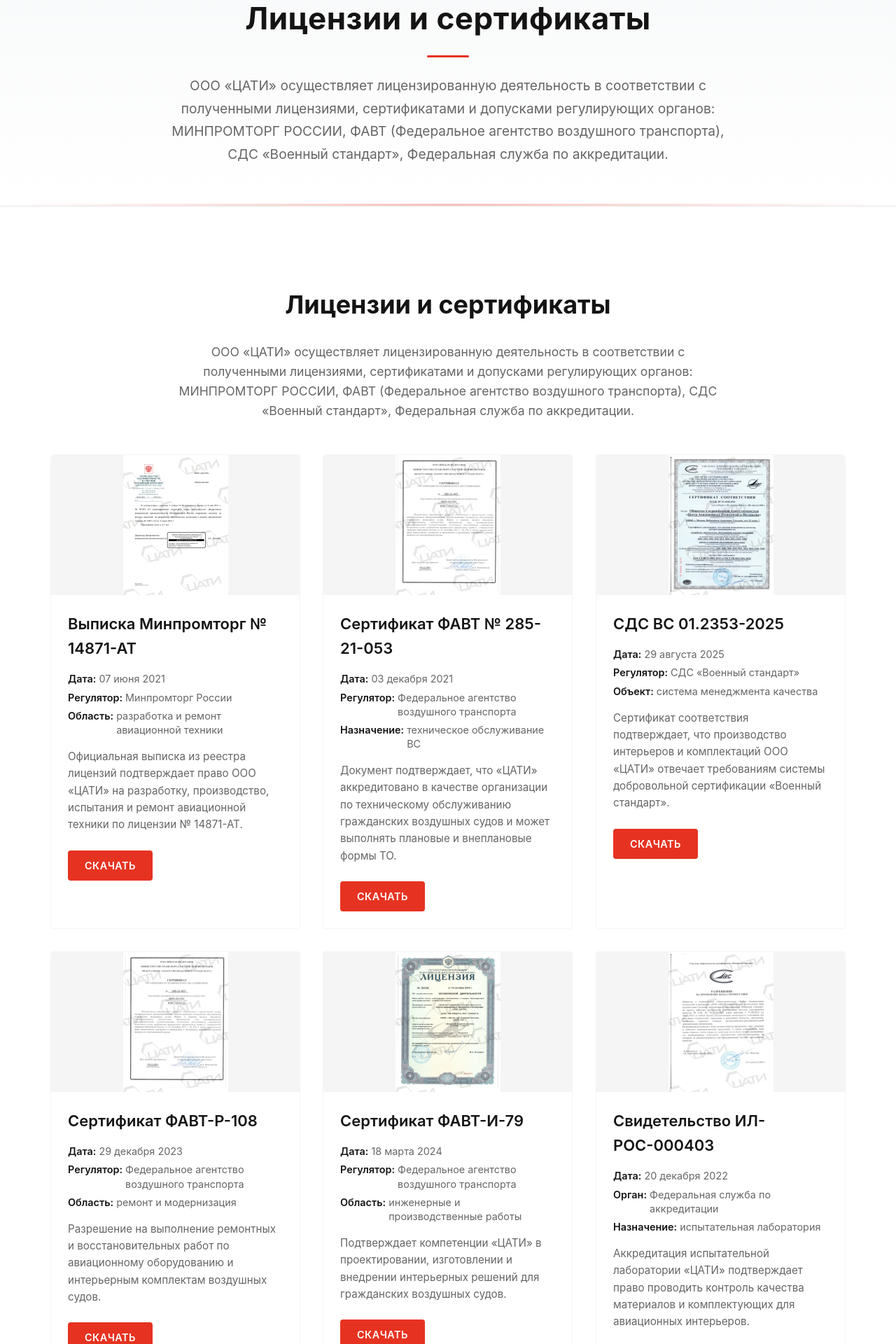
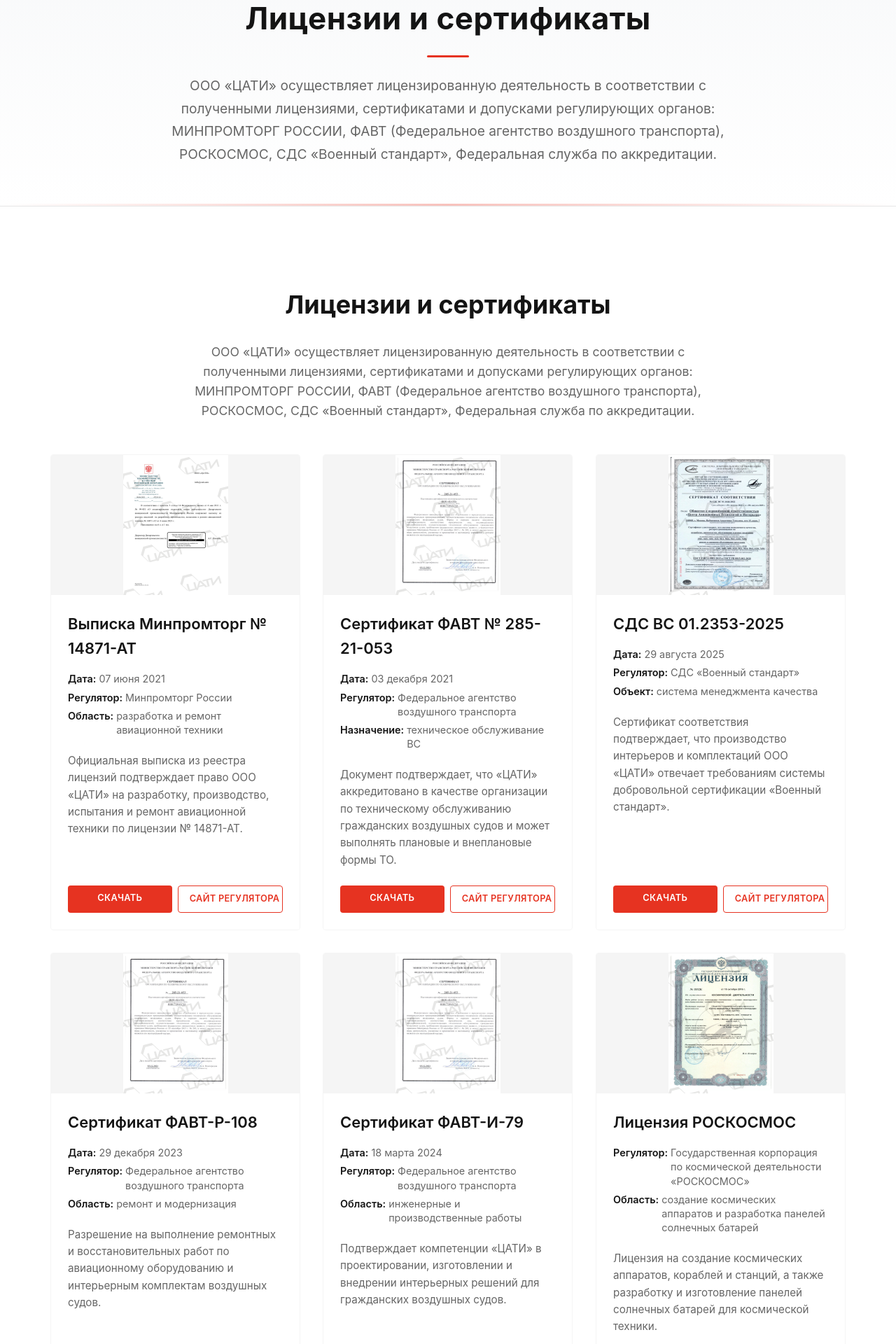
Before and after one commit to socialprojectopen/socialprojectopen.github.io, a PHP site: page /certificates.html in a window 1280 px wide. Shown: the part 146-2066 px from the top of the page at 70% size. Run offline with PHP 8.4, Linux system fonts and the light colour scheme.

Commit message:
Add files via upload

```diff
--- a/cati/certificates.html
+++ b/cati/certificates.html
@@ -6,14 +6,14 @@
     <meta name="format-detection" content="telephone=no">
     <meta name="robots" content="index, follow, max-snippet:-1, max-image-preview:large, max-video-preview:-1">
     <meta name="author" content="ООО «ЦАТИ»">
-    <meta name="description" content="Лицензии и сертификаты ООО «ЦАТИ». Лицензированная деятельность в соответствии с полученными лицензиями и сертификатами регулирующих органов: МИНПРОМТОРГ РОССИИ, ФАВТ, СДС «Военный стандарт», Федеральная служба по аккредитации.">
-    <meta name="keywords" content="ЦАТИ, лицензии, сертификаты, ФАВТ, МИНПРОМТОРГ, СДС Военный стандарт, аккредитация, сертификация, авиационная техника">
+    <meta name="description" content="Лицензии и сертификаты ООО «ЦАТИ». Лицензированная деятельность в соответствии с полученными лицензиями и сертификатами регулирующих органов: МИНПРОМТОРГ РОССИИ, ФАВТ, РОСКОСМОС, СДС «Военный стандарт», Федеральная служба по аккредитации.">
+    <meta name="keywords" content="ЦАТИ, лицензии, сертификаты, ФАВТ, РОСКОСМОС, МИНПРОМТОРГ, СДС Военный стандарт, аккредитация, сертификация, авиационная техника, космические аппараты">
 
     <!-- Open Graph / Facebook -->
     <meta property="og:type" content="website">
     <meta property="og:url" content="https://cati.pro/certificates.html">
     <meta property="og:title" content="Лицензии и сертификаты ЦАТИ">
-    <meta property="og:description" content="Лицензии и сертификаты ООО «ЦАТИ». Лицензированная деятельность в соответствии с полученными лицензиями и сертификатами регулирующих органов: МИНПРОМТОРГ РОССИИ, ФАВТ, СДС «Военный стандарт», Федеральная служба по аккредитации.">
+    <meta property="og:description" content="Лицензии и сертификаты ООО «ЦАТИ». Лицензированная деятельность в соответствии с полученными лицензиями и сертификатами регулирующих органов: МИНПРОМТОРГ РОССИИ, ФАВТ, РОСКОСМОС, СДС «Военный стандарт», Федеральная служба по аккредитации.">
     <meta property="og:image" content="https://cati.pro/images/tild6466-6661-4666-b763-613734663662__5802b520-d682-46d0-a.png">
     <meta property="og:locale" content="ru_RU">
     <meta property="og:site_name" content="ЦАТИ">
@@ -22,7 +22,7 @@
     <meta name="twitter:card" content="summary_large_image">
     <meta name="twitter:url" content="https://cati.pro/certificates.html">
     <meta name="twitter:title" content="Лицензии и сертификаты ЦАТИ">
-    <meta name="twitter:description" content="Лицензии и сертификаты ООО «ЦАТИ». Лицензированная деятельность в соответствии с полученными лицензиями и сертификатами регулирующих органов: МИНПРОМТОРГ РОССИИ, ФАВТ, СДС «Военный стандарт», Федеральная служба по аккредитации.">
+    <meta name="twitter:description" content="Лицензии и сертификаты ООО «ЦАТИ». Лицензированная деятельность в соответствии с полученными лицензиями и сертификатами регулирующих органов: МИНПРОМТОРГ РОССИИ, ФАВТ, РОСКОСМОС, СДС «Военный стандарт», Федеральная служба по аккредитации.">
     <meta name="twitter:image" content="https://cati.pro/images/tild6466-6661-4666-b763-613734663662__5802b520-d682-46d0-a.png">
 
     <!-- Canonical URL -->
@@ -128,7 +128,7 @@
             <div class="page-header__content">
                 <h1 class="page-header__title">Лицензии и сертификаты</h1>
                 <div class="page-header__divider"></div>
-                <p class="page-header__subtitle">ООО «ЦАТИ» осуществляет лицензированную деятельность в соответствии с полученными лицензиями, сертификатами и допусками регулирующих органов: МИНПРОМТОРГ РОССИИ, ФАВТ (Федеральное агентство воздушного транспорта), СДС «Военный стандарт», Федеральная служба по аккредитации.</p>
+                <p class="page-header__subtitle">ООО «ЦАТИ» осуществляет лицензированную деятельность в соответствии с полученными лицензиями, сертификатами и допусками регулирующих органов: МИНПРОМТОРГ РОССИИ, ФАВТ (Федеральное агентство воздушного транспорта), РОСКОСМОС, СДС «Военный стандарт», Федеральная служба по аккредитации.</p>
             </div>
         </div>
     </section>
@@ -138,7 +138,7 @@
         <div class="container">
             <div class="section-header">
                 <h2 id="certificates-heading" class="section-title">Лицензии и сертификаты</h2>
-                <p class="section-descr">ООО «ЦАТИ» осуществляет лицензированную деятельность в соответствии с полученными лицензиями, сертификатами и допусками регулирующих органов: МИНПРОМТОРГ РОССИИ, ФАВТ (Федеральное агентство воздушного транспорта), СДС «Военный стандарт», Федеральная служба по аккредитации.</p>
+                <p class="section-descr">ООО «ЦАТИ» осуществляет лицензированную деятельность в соответствии с полученными лицензиями, сертификатами и допусками регулирующих органов: МИНПРОМТОРГ РОССИИ, ФАВТ (Федеральное агентство воздушного транспорта), РОСКОСМОС, СДС «Военный стандарт», Федеральная служба по аккредитации.</p>
             </div>
 
             <div class="certificates__grid">
@@ -159,9 +159,15 @@
                             <li><strong>Область:</strong> разработка и ремонт авиационной техники</li>
                         </ul>
                         <p class="certificate-card__descr">Официальная выписка из реестра лицензий подтверждает право ООО «ЦАТИ» на разработку, производство, испытания и ремонт авиационной техники по лицензии № 14871-АТ.</p>
+                        <div class="certificate-card__actions">
                             <a href="pdf/minpromtorg-license-2021.pdf"
                                download
                                class="certificate-card__link">Скачать</a>
+                            <a href="https://minpromtorg.gov.ru"
+                               target="_blank"
+                               rel="noopener noreferrer"
+                               class="certificate-card__source-link">Сайт регулятора</a>
+                        </div>
                     </div>
                 </article>
 
@@ -182,9 +188,15 @@
                             <li><strong>Назначение:</strong> техническое обслуживание ВС</li>
                         </ul>
                         <p class="certificate-card__descr">Документ подтверждает, что «ЦАТИ» аккредитовано в качестве организации по техническому обслуживанию гражданских воздушных судов и может выполнять плановые и внеплановые формы ТО.</p>
+                        <div class="certificate-card__actions">
                             <a href="pdf/favt-maintenance-285-21-053-2021.pdf"
                                download
                                class="certificate-card__link">Скачать</a>
+                            <a href="https://favt.gov.ru"
+                               target="_blank"
+                               rel="noopener noreferrer"
+                               class="certificate-card__source-link">Сайт регулятора</a>
+                        </div>
                     </div>
                 </article>
 
@@ -205,9 +217,15 @@
                             <li><strong>Объект:</strong> система менеджмента качества</li>
                         </ul>
                         <p class="certificate-card__descr">Сертификат соответствия подтверждает, что производство интерьеров и комплектаций ООО «ЦАТИ» отвечает требованиям системы добровольной сертификации «Военный стандарт».</p>
+                        <div class="certificate-card__actions">
                             <a href="pdf/sds-vs-01-2353-2025.pdf"
                                download
                                class="certificate-card__link">Скачать</a>
+                            <a href="https://voenstandart.ru"
+                               target="_blank"
+                               rel="noopener noreferrer"
+                               class="certificate-card__source-link">Сайт регулятора</a>
+                        </div>
                     </div>
                 </article>
 
@@ -228,9 +246,15 @@
                             <li><strong>Область:</strong> ремонт и модернизация</li>
                         </ul>
                         <p class="certificate-card__descr">Разрешение на выполнение ремонтных и восстановительных работ по авиационному оборудованию и интерьерным комплектам воздушных судов.</p>
+                        <div class="certificate-card__actions">
                             <a href="pdf/favt-r-108.pdf"
                                download
                                class="certificate-card__link">Скачать</a>
+                            <a href="https://favt.gov.ru"
+                               target="_blank"
+                               rel="noopener noreferrer"
+                               class="certificate-card__source-link">Сайт регулятора</a>
+                        </div>
                     </div>
                 </article>
 
@@ -238,7 +262,7 @@
                          data-pdf="pdf/favt-i-79.pdf"
                          data-title="Сертификат ФАВТ-И-79">
                     <div class="certificate-card__image" tabindex="0" role="button" aria-label="Открыть сертификат «Сертификат ФАВТ-И-79»">
-                        <img src="images/tild6539-3538-4863-a535-666263653836__cert_roscosmos.png"
+                        <img src="images/tild3036-3532-4131-b135-383931376463__cert_favt.png"
                              alt="Сертификат ФАВТ-И-79"
                              class="certificate-card__img"
                              loading="lazy">
@@ -251,9 +275,43 @@
                             <li><strong>Область:</strong> инженерные и производственные работы</li>
                         </ul>
                         <p class="certificate-card__descr">Подтверждает компетенции «ЦАТИ» в проектировании, изготовлении и внедрении интерьерных решений для гражданских воздушных судов.</p>
+                        <div class="certificate-card__actions">
                             <a href="pdf/favt-i-79.pdf"
                                download
                                class="certificate-card__link">Скачать</a>
+                            <a href="https://favt.gov.ru"
+                               target="_blank"
+                               rel="noopener noreferrer"
+                               class="certificate-card__source-link">Сайт регулятора</a>
+                        </div>
+                    </div>
+                </article>
+
+                <article class="certificate-card"
+                         data-pdf="pdf/roskosmos-litsenzija.pdf"
+                         data-title="Лицензия РОСКОСМОС">
+                    <div class="certificate-card__image" tabindex="0" role="button" aria-label="Открыть сертификат «Лицензия РОСКОСМОС»">
+                        <img src="images/tild6539-3538-4863-a535-666263653836__cert_roscosmos.png"
+                             alt="Лицензия РОСКОСМОС"
+                             class="certificate-card__img"
+                             loading="lazy">
+                    </div>
+                    <div class="certificate-card__content">
+                        <h3 class="certificate-card__title">Лицензия РОСКОСМОС</h3>
+                        <ul class="certificate-card__meta">
+                            <li><strong>Регулятор:</strong> Государственная корпорация по космической деятельности «РОСКОСМОС»</li>
+                            <li><strong>Область:</strong> создание космических аппаратов и разработка панелей солнечных батарей</li>
+                        </ul>
+                        <p class="certificate-card__descr">Лицензия на создание космических аппаратов, кораблей и станций, а также разработку и изготовление панелей солнечных батарей для космической техники.</p>
+                        <div class="certificate-card__actions">
+                            <a href="pdf/roskosmos-litsenzija.pdf"
+                               download
+                               class="certificate-card__link">Скачать</a>
+                            <a href="https://www.roscosmos.ru"
+                               target="_blank"
+                               rel="noopener noreferrer"
+                               class="certificate-card__source-link">Сайт регулятора</a>
+                        </div>
                     </div>
                 </article>
 
@@ -274,9 +332,15 @@
                             <li><strong>Назначение:</strong> испытательная лаборатория</li>
                         </ul>
                         <p class="certificate-card__descr">Аккредитация испытательной лаборатории «ЦАТИ» подтверждает право проводить контроль качества материалов и комплектующих для авиационных интерьеров.</p>
+                        <div class="certificate-card__actions">
                             <a href="pdf/accreditation-il-ros-000403.pdf"
                                download
                                class="certificate-card__link">Скачать</a>
+                            <a href="https://fsa.gov.ru"
+                               target="_blank"
+                               rel="noopener noreferrer"
+                               class="certificate-card__source-link">Сайт регулятора</a>
+                        </div>
                     </div>
                 </article>
             </div>
@@ -398,7 +462,7 @@
                             КПП: 772001001
                         </p>
                         <p class="footer__legal-text" style="margin-top: var(--spacing-sm);">
-                            Лицензированная деятельность в соответствии с полученными лицензиями, сертификатами и допусками регулирующих органов: Министерство транспорта РФ, ФАВТ, РОСКОСМОС, МИНПРОМТОРГ РОССИИ, УФСБ России, «Военный Стандарт».
+                            Лицензированная деятельность в соответствии с полученными лицензиями, сертификатами и допусками регулирующих органов: МИНПРОМТОРГ РОССИИ, ФАВТ (Федеральное агентство воздушного транспорта), РОСКОСМОС, СДС «Военный стандарт», Федеральная служба по аккредитации.
                         </p>
                     </div>
                 </div>
--- a/cati/css/style.css
+++ b/cati/css/style.css
@@ -1430,6 +1430,9 @@
     border-radius: 4px;
     overflow: hidden;
     transition: box-shadow var(--transition);
+    display: flex;
+    flex-direction: column;
+    height: 100%;
 }
 
 .certificate-card:hover {
@@ -1454,6 +1457,9 @@
 
 .certificate-card__content {
     padding: var(--spacing-md);
+    display: flex;
+    flex-direction: column;
+    flex: 1;
 }
 
 .certificate-card__meta {
@@ -1487,25 +1493,63 @@
     font-size: 0.95rem;
     line-height: 1.6;
     color: var(--color-text-light);
-    margin-bottom: var(--spacing-md);
+    margin-bottom: 0;
+}
+
+.certificate-card__actions {
+    display: flex;
+    flex-wrap: wrap;
+    gap: 0.5rem;
+    margin-top: auto;
+    padding-top: var(--spacing-md);
 }
 
 .certificate-card__link {
     display: inline-block;
-    padding: 10px 24px;
+    padding: 8px 16px;
     background-color: var(--color-primary);
     color: var(--color-white);
-    font-size: 0.9rem;
+    font-size: 0.8rem;
     font-weight: 600;
     text-transform: uppercase;
-    letter-spacing: 0.5px;
+    letter-spacing: 0.3px;
     border-radius: 4px;
+    text-decoration: none;
     transition: background-color var(--transition);
+    flex: 1;
+    min-width: 0;
+    text-align: center;
+    white-space: nowrap;
 }
 
 .certificate-card__link:hover,
 .certificate-card__link:focus {
     background-color: var(--color-primary-dark);
+}
+
+.certificate-card__source-link {
+    display: inline-block;
+    padding: 8px 16px;
+    background-color: transparent;
+    color: var(--color-primary);
+    font-size: 0.8rem;
+    font-weight: 600;
+    text-transform: uppercase;
+    letter-spacing: 0.3px;
+    border: 1.5px solid var(--color-primary);
+    border-radius: 4px;
+    text-decoration: none;
+    transition: all var(--transition);
+    flex: 1;
+    min-width: 0;
+    text-align: center;
+    white-space: nowrap;
+}
+
+.certificate-card__source-link:hover,
+.certificate-card__source-link:focus {
+    background-color: var(--color-primary);
+    color: var(--color-white);
 }
 
 /* ============================================
```
Lines whose indentation alone changed are shown as unchanged.
